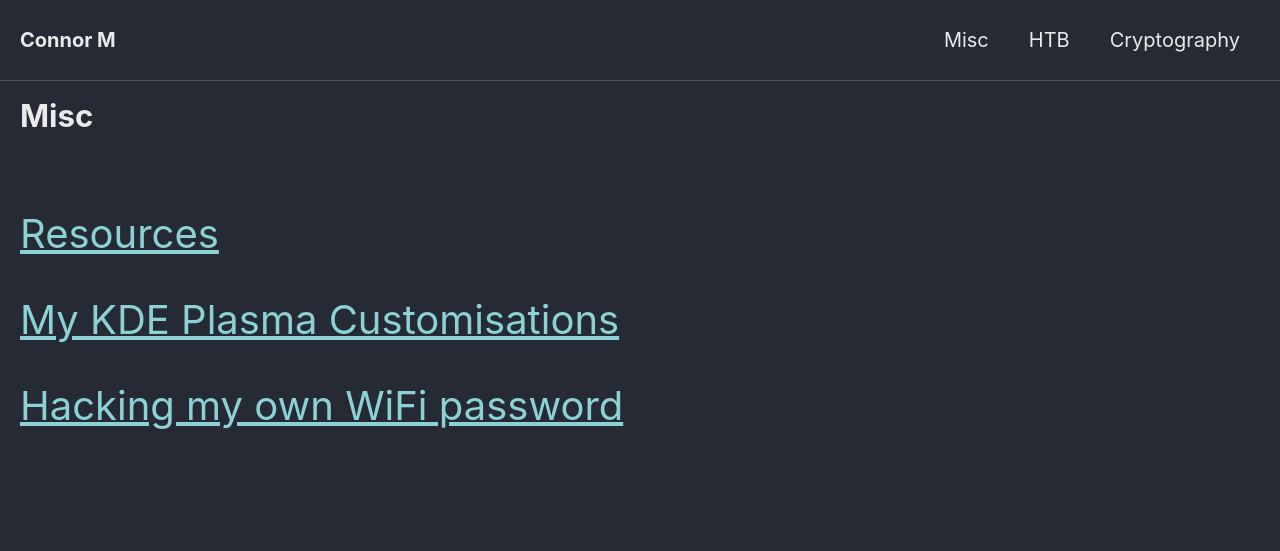
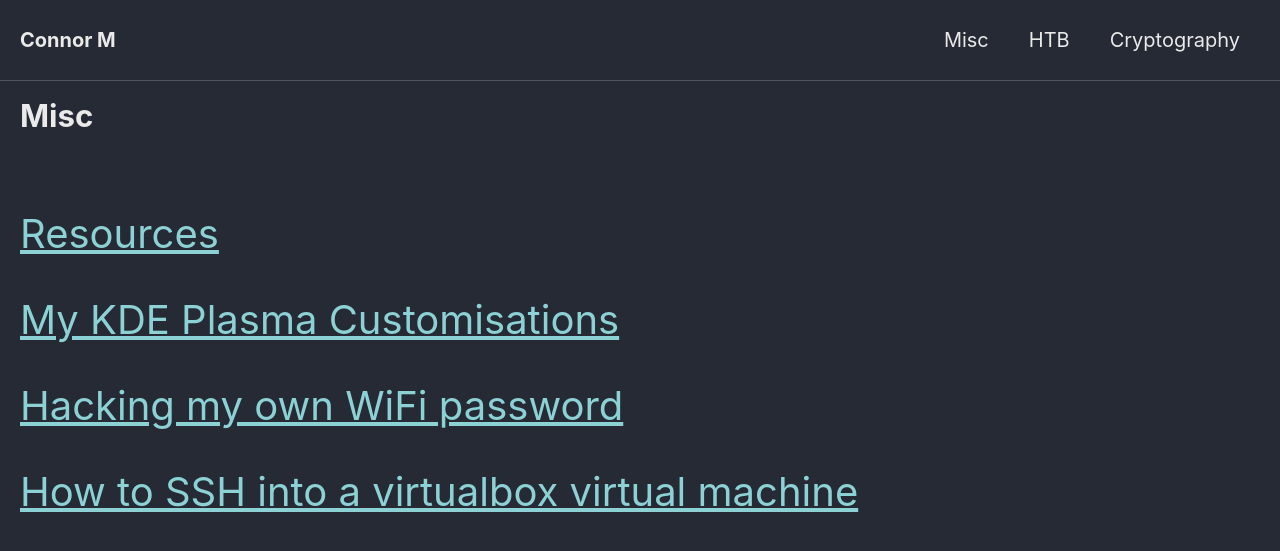
Before and after one commit to Connor-McCartney/Connor-McCartney.github.io, a Jekyll site: the page built from _pages/misc.md, in a window 1280 px wide. Shown: the top 551 px of the page. Built offline with Jekyll 4.4.1, drawn with Linux system fonts in a browser that asks for light colours; cached includes are drawn as plain includes.

Commit message:
Update misc.md

```diff
--- a/_pages/misc.md
+++ b/_pages/misc.md
@@ -10,3 +10,5 @@ title: Misc
 <span style="font-size:2em;">   [My KDE Plasma Customisations](/misc/kde-plasma)   </span>
 
 <span style="font-size:2em;">   [Hacking my own WiFi password](/misc/hackingmywifi)   </span>
+
+<span style="font-size:2em;">   [How to SSH into a virtualbox virtual machine](/misc/sshvirtualbox)   </span>
```
